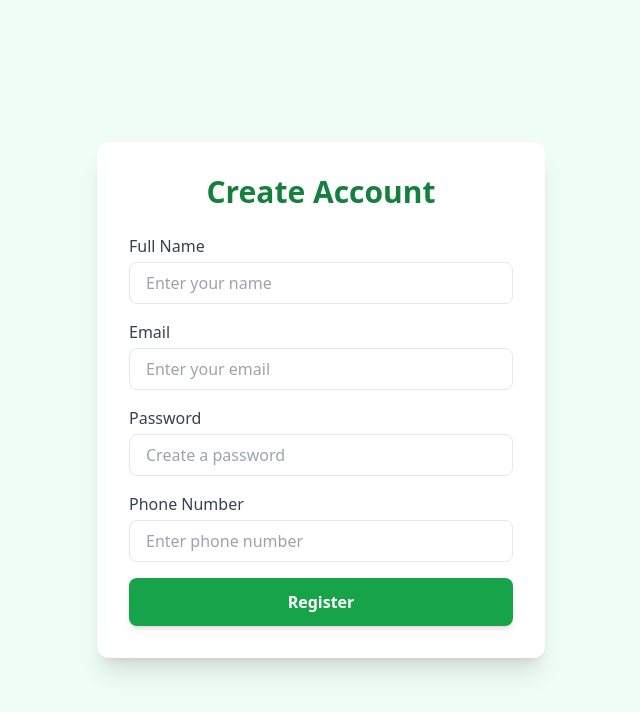
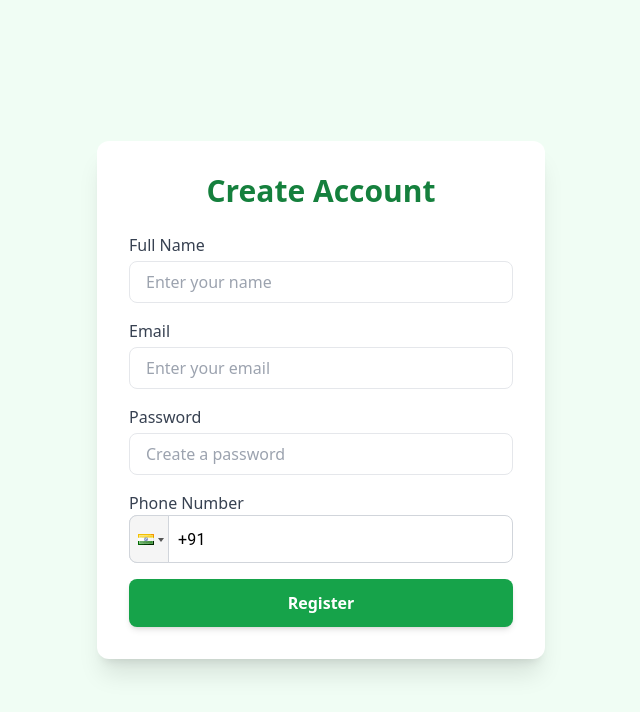
Before and after one commit to hari-3061/sharmi3006, a React (Create React App) app: page /userregister in a window 1280 px wide. Shown: the top 712 px of the page, without its empty margins (319-959 px from the left). Built offline with nearby package versions, Linux system fonts and the light colour scheme.

Commit message:
modified

```diff
--- a/package.json
+++ b/package.json
@@ -12,6 +12,7 @@
     "lucide-react": "^0.555.0",
     "react": "^19.2.1",
     "react-dom": "^19.2.1",
+    "react-phone-input-2": "^2.15.1",
     "react-router-dom": "^7.10.1",
     "react-scripts": "^5.0.1",
     "web-vitals": "^2.1.4"
--- a/src/pages/UserRegister.jsx
+++ b/src/pages/UserRegister.jsx
@@ -1,9 +1,12 @@
 import React, { useState } from "react";
 import Navbar from "../components/Navbar";
+import PhoneInput from "react-phone-input-2";
+import "react-phone-input-2/lib/style.css";
 
 export default function UserRegister() {
   const [password, setPassword] = useState("");
   const [showRules, setShowRules] = useState(false);
+  const [phone, setPhone] = useState("");
 
   // Password validation rules
   const rules = {
@@ -82,10 +85,23 @@ export default function UserRegister() {
           {/* Phone Number */}
           <div>
             <label className="text-gray-700 font-medium">Phone Number</label>
-            <input
-              type="text"
-              className="w-full mt-1 px-4 py-2 border rounded-lg focus:outline-none focus:ring focus:ring-green-300"
-              placeholder="Enter phone number"
+
+            <PhoneInput
+              country={"in"}
+              value={phone}
+              onChange={(value) => setPhone(value)}
+              inputStyle={{
+                width: "100%",
+                height: "48px",
+                borderRadius: "8px",
+                paddingLeft: "48px",
+                border: "1px solid #d1d5db",
+                fontSize: "16px",
+              }}
+              buttonStyle={{
+                border: "1px solid #d1d5db",
+                borderRadius: "8px 0 0 8px",
+              }}
             />
           </div>
 
```
Also changed, not shown: 1 other file (tests, documents, lock files or other folders).
